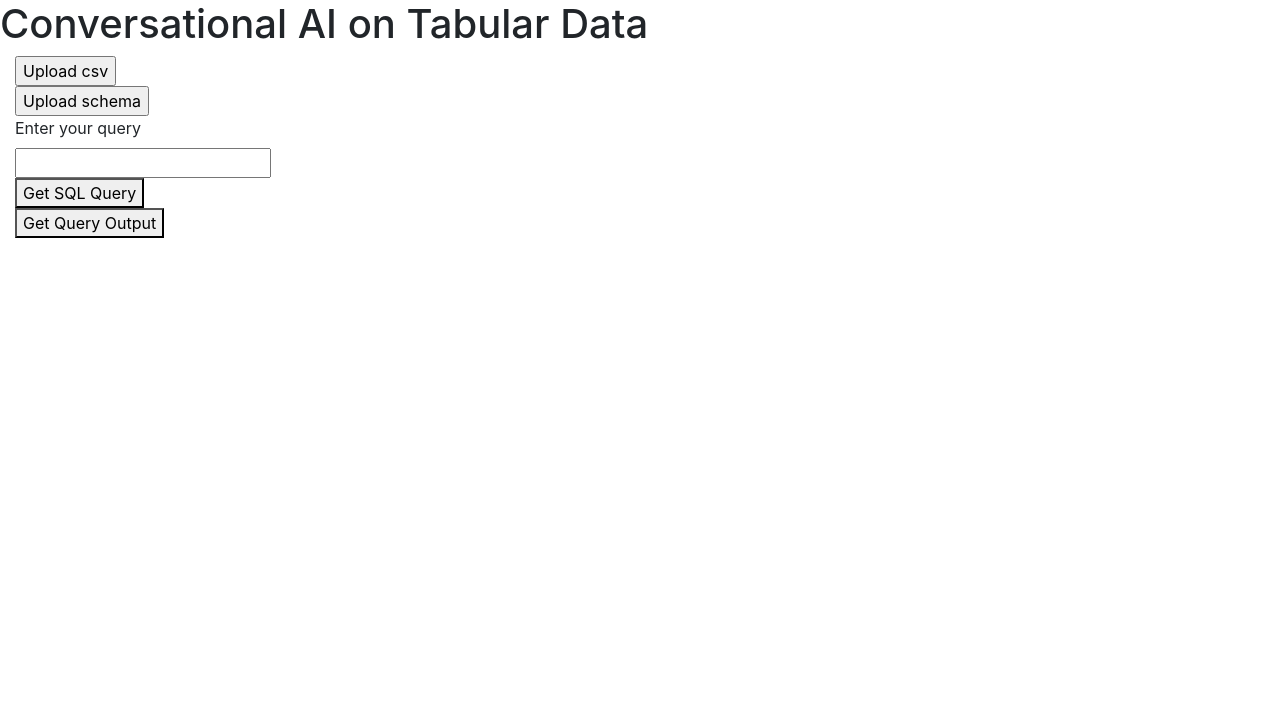
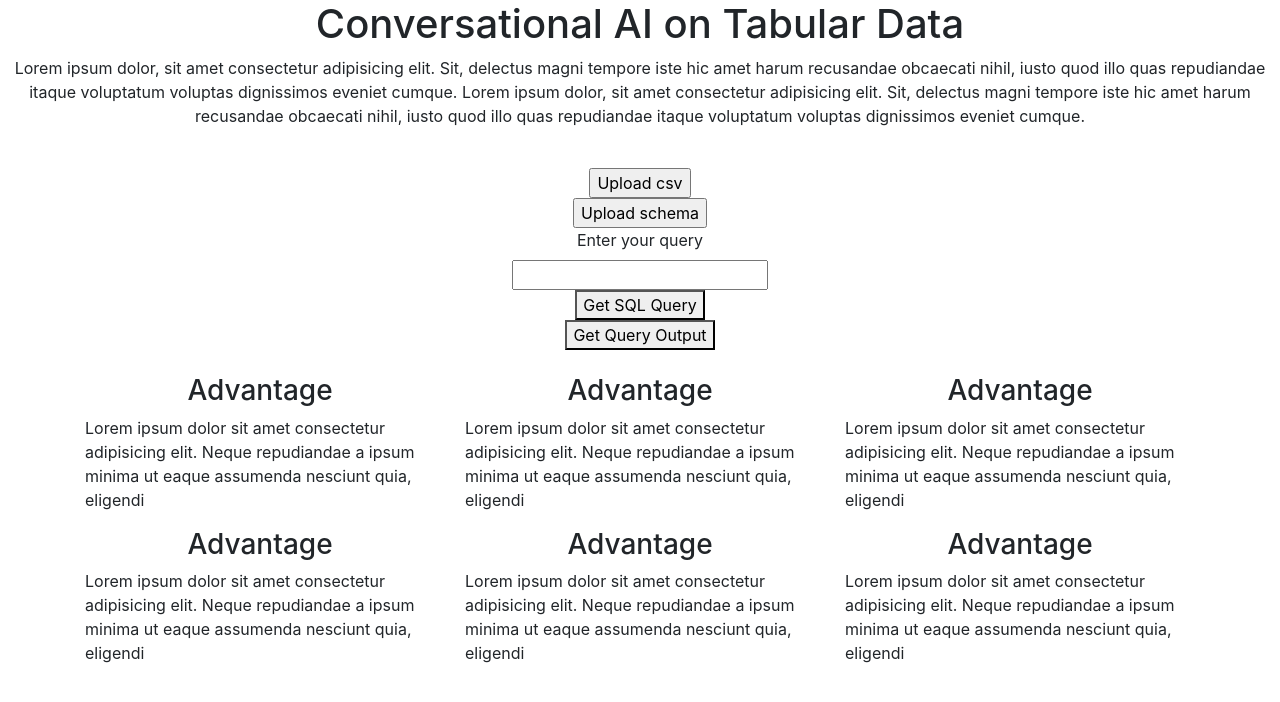
Before and after one commit to 7tena/ConvAI_tabular, a React (Create React App) app in the folder ConvAI_FE/: page / in a window 1280 px wide. Shown: the top 702 px of the page. Built offline with nearby package versions, Linux system fonts and the light colour scheme.

Commit message:
benefit layout added

```diff
--- a/ConvAI_FE/src/App.css
+++ b/ConvAI_FE/src/App.css
@@ -0,0 +1,5 @@
+/* .container-input{
+    text-align: center;
+    box-sizing: border-box;
+    flex: 10px;
+} */
--- a/ConvAI_FE/src/App.js
+++ b/ConvAI_FE/src/App.js
@@ -1,11 +1,16 @@
-import './App.css';
-import InputCard from './components/inputcard'
+import "./App.css";
+import InputCard from "./components/userInput";
+import LandingPage from "./components/landingPage";
+import Benefits from "./components/benefits";
 
 function App() {
   return (
     <div className="App">
-     <h1>Conversational AI on Tabular Data</h1>
-     <InputCard />
+      <LandingPage />
+      <br/>
+      <InputCard />
+      <br/>
+      <Benefits />
     </div>
   );
 }
--- /dev/null
+++ b/ConvAI_FE/src/components/benefits.js
@@ -0,0 +1,62 @@
+import React from "react";
+
+const benefits = () => {
+  return (
+    <div class="container">
+      <div class="row">
+        <div class="col-md-4">
+          <h3 class="text-center">Advantage</h3>
+          <p>
+            Lorem ipsum dolor sit amet consectetur adipisicing elit. Neque
+            repudiandae a ipsum minima ut eaque assumenda nesciunt quia,
+            eligendi
+          </p>
+        </div>
+        <div class="col-md-4">
+          <h3 class="text-center">Advantage</h3>
+          <p>
+            Lorem ipsum dolor sit amet consectetur adipisicing elit. Neque
+            repudiandae a ipsum minima ut eaque assumenda nesciunt quia,
+            eligendi
+          </p>
+        </div>
+        <div class="col-md-4">
+          <h3 class="text-center">Advantage</h3>
+          <p>
+            Lorem ipsum dolor sit amet consectetur adipisicing elit. Neque
+            repudiandae a ipsum minima ut eaque assumenda nesciunt quia,
+            eligendi
+          </p>
+        </div>
+      </div>
+      <div class="row">
+        <div class="col-md-4">
+          <h3 class="text-center">Advantage</h3>
+          <p>
+            Lorem ipsum dolor sit amet consectetur adipisicing elit. Neque
+            repudiandae a ipsum minima ut eaque assumenda nesciunt quia,
+            eligendi
+          </p>
+        </div>
+        <div class="col-md-4">
+          <h3 class="text-center">Advantage</h3>
+          <p>
+            Lorem ipsum dolor sit amet consectetur adipisicing elit. Neque
+            repudiandae a ipsum minima ut eaque assumenda nesciunt quia,
+            eligendi
+          </p>
+        </div>
+        <div class="col-md-4">
+          <h3 class="text-center">Advantage</h3>
+          <p>
+            Lorem ipsum dolor sit amet consectetur adipisicing elit. Neque
+            repudiandae a ipsum minima ut eaque assumenda nesciunt quia,
+            eligendi
+          </p>
+        </div>
+      </div>
+    </div>
+  );
+};
+
+export default benefits;
--- /dev/null
+++ b/ConvAI_FE/src/components/landingPage.js
@@ -0,0 +1,20 @@
+import React from "react";
+
+const landingPage = () => {
+  return (
+    <div>
+      <h1 class="text-center">Conversational AI on Tabular Data</h1>
+      <p class="text-center">
+        Lorem ipsum dolor, sit amet consectetur adipisicing elit. Sit, delectus
+        magni tempore iste hic amet harum recusandae obcaecati nihil, iusto quod
+        illo quas repudiandae itaque voluptatum voluptas dignissimos eveniet
+        cumque. Lorem ipsum dolor, sit amet consectetur adipisicing elit. Sit,
+        delectus magni tempore iste hic amet harum recusandae obcaecati nihil,
+        iusto quod illo quas repudiandae itaque voluptatum voluptas dignissimos
+        eveniet cumque.
+      </p>
+    </div>
+  );
+};
+
+export default landingPage;
--- a/ConvAI_FE/src/components/inputcard.js
+++ b/ConvAI_FE/src/components/userInput.js
@@ -2,7 +2,7 @@ import React from "react";
 
 const inputcard = () => {
   return (
-    <div class="col-md-12">
+    <div class="text-center">
       <input type="button" value="Upload csv" /> <br/>
       <input type="button" value="Upload schema" /> <br/>
       <label>Enter your query</label><br/>
```
Also changed, not shown: 1 other file (tests, documents, lock files or other folders).
